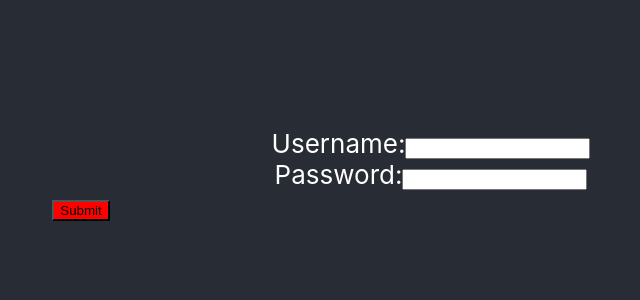
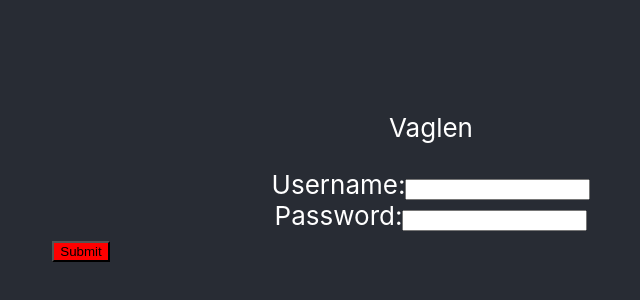
Before and after one commit to shadowshooter1/impossible-button, a React (Create React App) app: page / in a window 1280 px wide. Shown: the part 226-526 px from the top of the page, without its empty margins (209-849 px from the left). Built offline with nearby package versions, Linux system fonts and the light colour scheme.

Commit message:
new branch

```diff
--- a/src/App.js
+++ b/src/App.js
@@ -34,6 +34,7 @@ function App() {
       <form>
       <div>
         <label>
+          <p>Vaglen</p>
     Username:</label>
           <input type="text" name="username" />
         </div>
```
